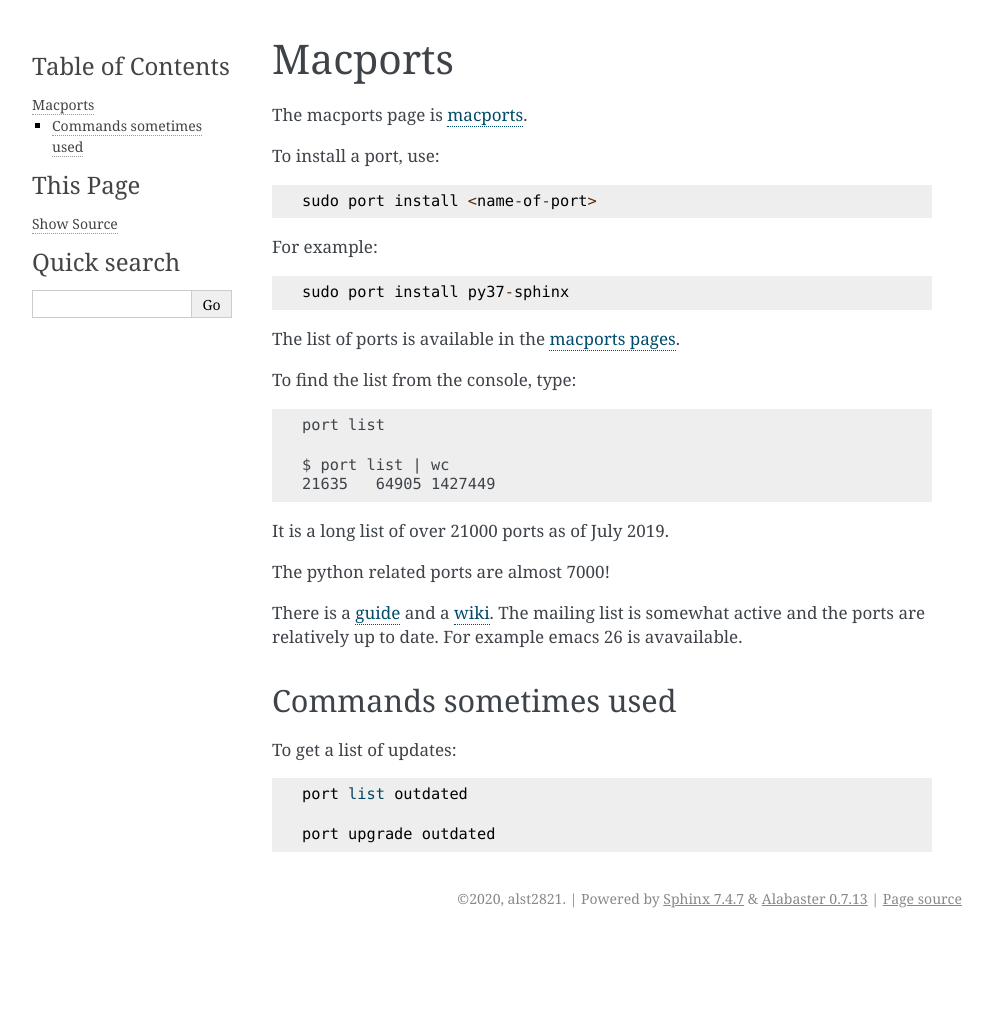
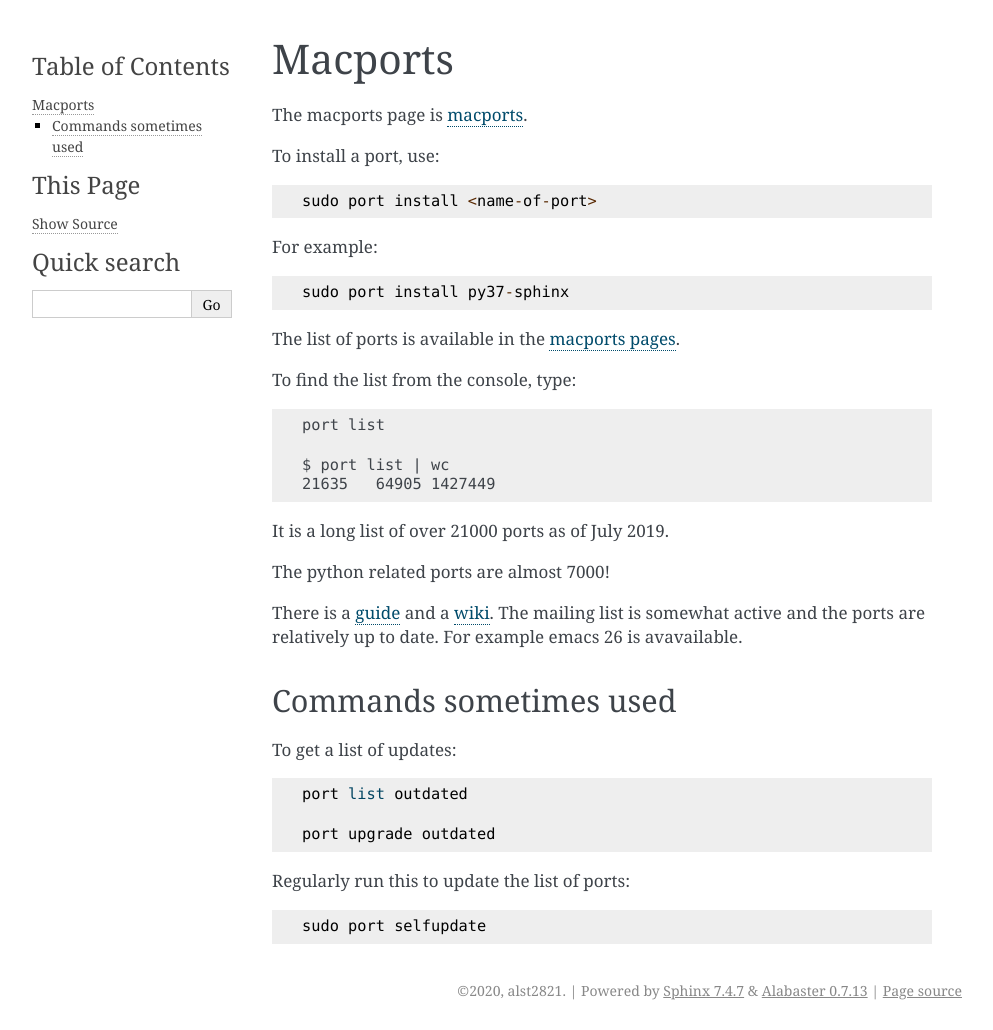
Before and after one commit to alst2821/puffer-fish, a Sphinx documentation site: the page built from doc/macports.rst, in a window 1280 px wide. Shown: the whole page, without its empty margins (148-1141 px from the left). Built offline with Sphinx 7.4.7, drawn with Linux system fonts in a browser that asks for light colours; before the commit the page ends 938 px from its top, so only the background shows below that.

Commit message:
macports note

```diff
--- a/doc/macports.rst
+++ b/doc/macports.rst
@@ -39,3 +39,7 @@
   port list outdated
 
   port upgrade outdated
+
+Regularly run this to update the list of ports::
+
+  sudo port selfupdate
```
